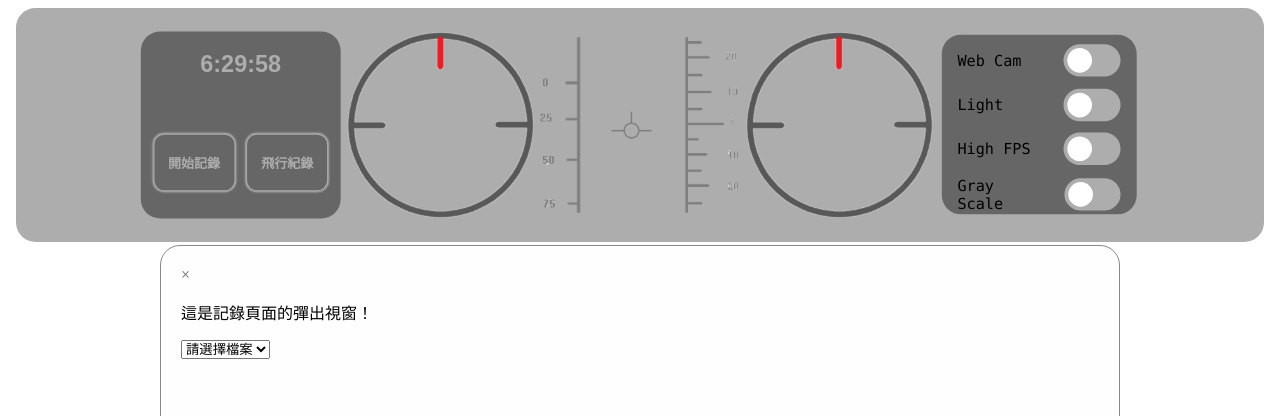
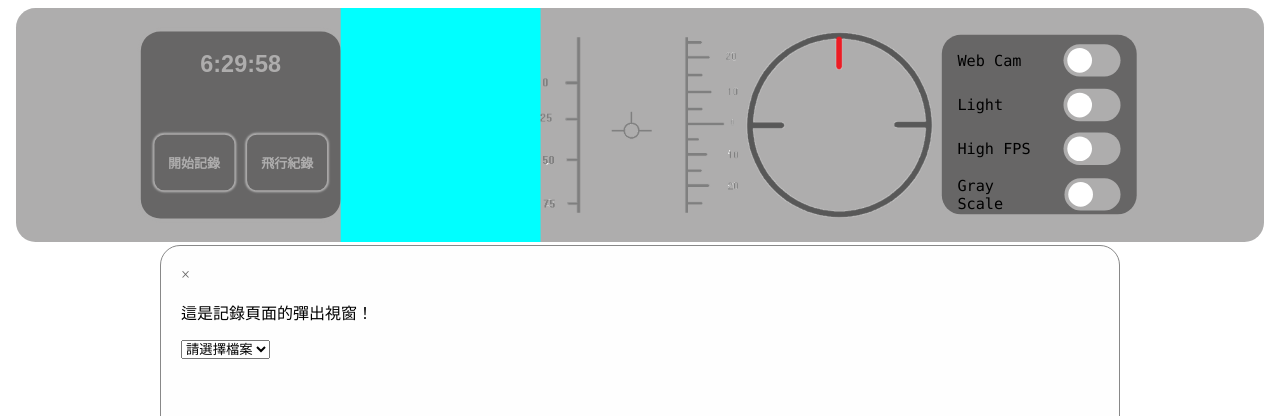
Before and after one commit to citycafe578/project-XA1, a Flask app: page / in a window 1280 px wide. Shown: the part 555-971 px from the top of the page. Run offline with Flask 3, Linux system fonts and the light colour scheme; data that the repository does not hold is empty; some libraries are stand-ins or nearby versions.

Commit message:
continue to code

```diff
--- a/web/static/style.css
+++ b/web/static/style.css
@@ -118,6 +118,12 @@ html {
   color: red;
 }
 
+/* 高度計 */
+#autitude_bar{
+  width: 20%;
+  height: 100%;
+  background-color: aqua;
+}
 
 /* HUD */
 #system_container {
--- a/web/templates/index.html
+++ b/web/templates/index.html
@@ -39,7 +39,7 @@
                 <button class = "clock_btn" id = "record">飛行紀錄</button>
             </div>
         </div>
-        <img
+        <!-- <img
                 src = "{{ url_for('static', filename='imgs/temp_pic.png') }}" alt = "course photo" class="item" id="course_photo"
                 style = "
                     object-fit: contain;
@@ -48,7 +48,10 @@
                     height: 80%;
                     overflow: hidden;
                 "
-            />
+            /> -->
+        <div id = autitude_bar>
+
+        </div>
 
         <div id="system_container">
             <img src="{{ url_for('static', filename='imgs/speed.png') }}" alt="speed picture" class="AOAsystem item"
```
